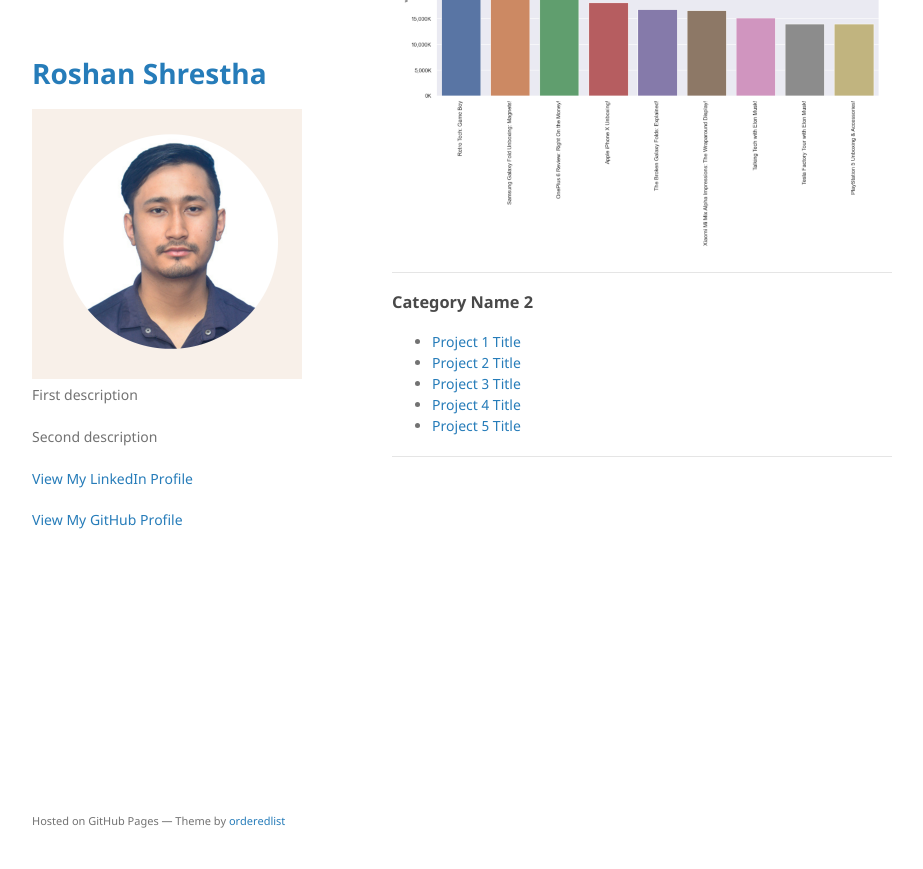
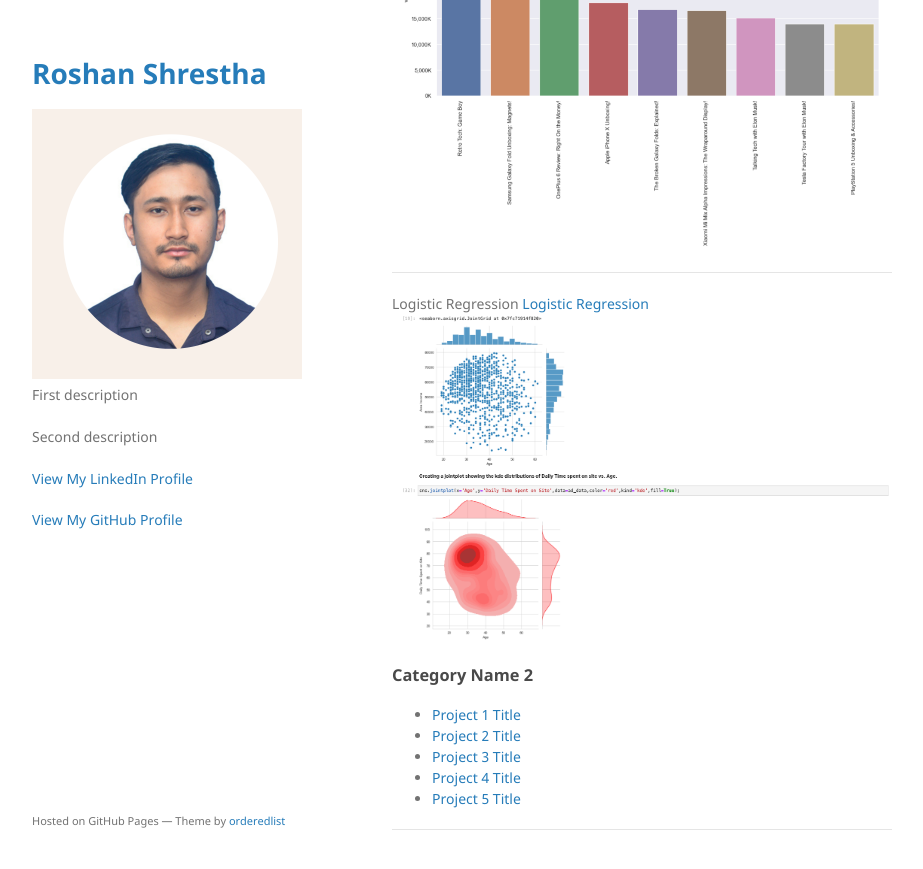
Before and after one commit to casirose/casirose.github.io, a Jekyll site: the page built from index.md, in a window 1280 px wide and 900 px high, scrolled down 1042 px. Shown: the top 869 px of the window, without its empty margins (178-1101 px from the left). Built offline with Jekyll 4.4.1, drawn with Linux system fonts in a browser that asks for light colours; our own code applies the rules of GitHub Pages for plain Markdown files.

Commit message:
Update index.md

```diff
--- a/index.md
+++ b/index.md
@@ -19,6 +19,9 @@
 
 ---
 
+Logistic Regression
+[Logistic Regression](https://github.com/casirose/casirose.github.io/blob/main/docs/Logistic%20Regression%20Project.ipynb)
+<img src="/assets/img/Logistic Regression.png?raw=true"/>
 
 ### Category Name 2
 
```
